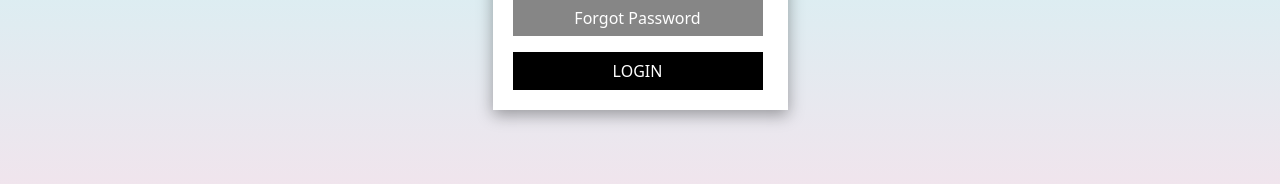
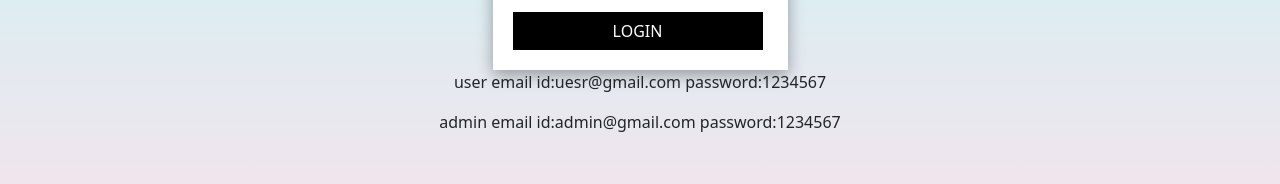
Before and after one commit to iliyas012345/capstone-frontend, a React (Create React App) app: page /login in a window 1280 px wide. Shown: the part 474-658 px from the top of the page. Built offline with nearby package versions, Linux system fonts and the light colour scheme; no server answers.

Commit message:
capstone frontend

```diff
--- a/src/pages/Auth/login.js
+++ b/src/pages/Auth/login.js
@@ -89,6 +89,12 @@ const Login = () => {
           LOGIN
         </button>
       </form>
+      <p>user email id:uesr@gmail.com
+        password:1234567
+      </p>
+      <p>admin email id:admin@gmail.com
+        password:1234567
+      </p>
     </div>
   </Layout>
   )
```
